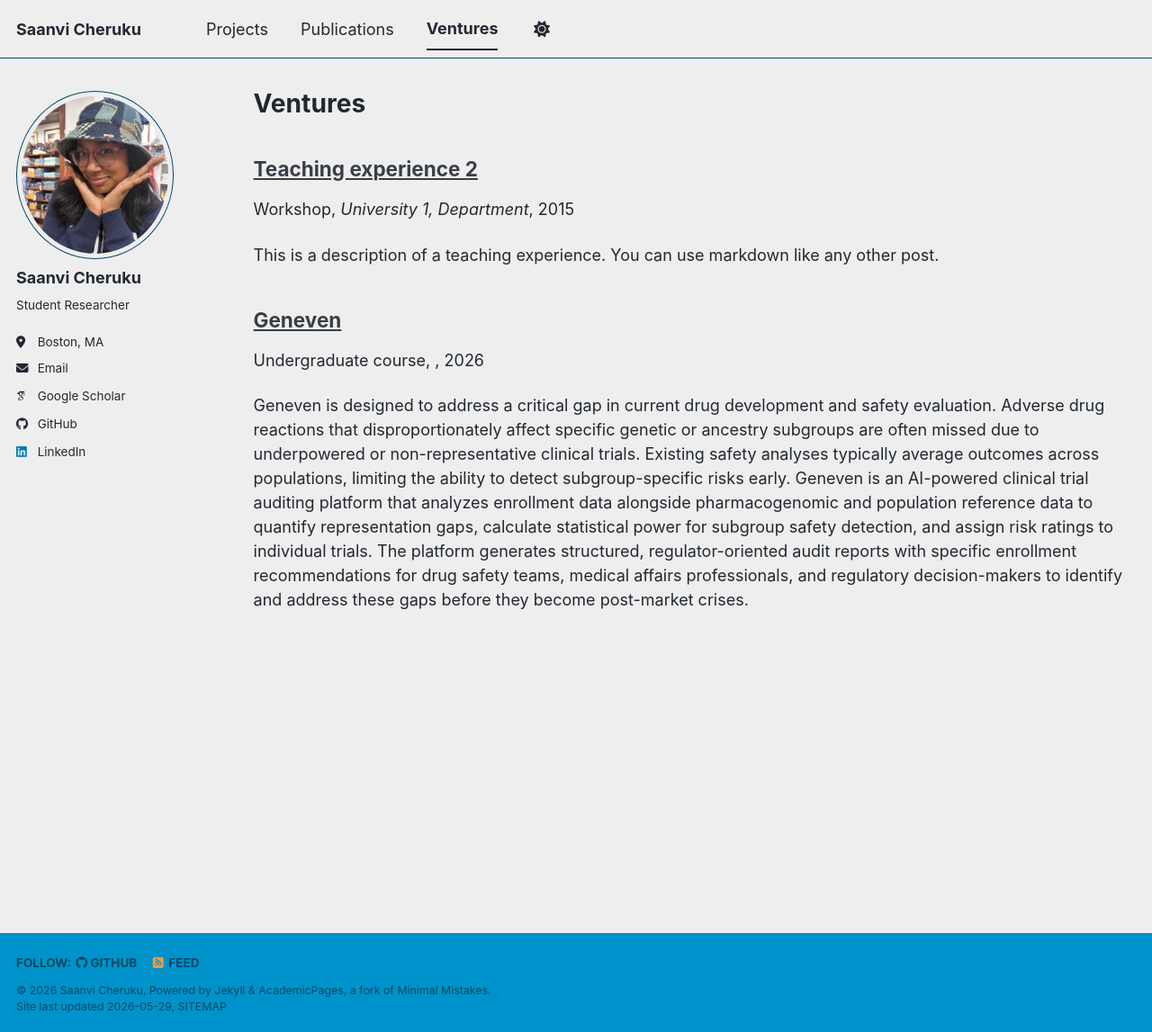
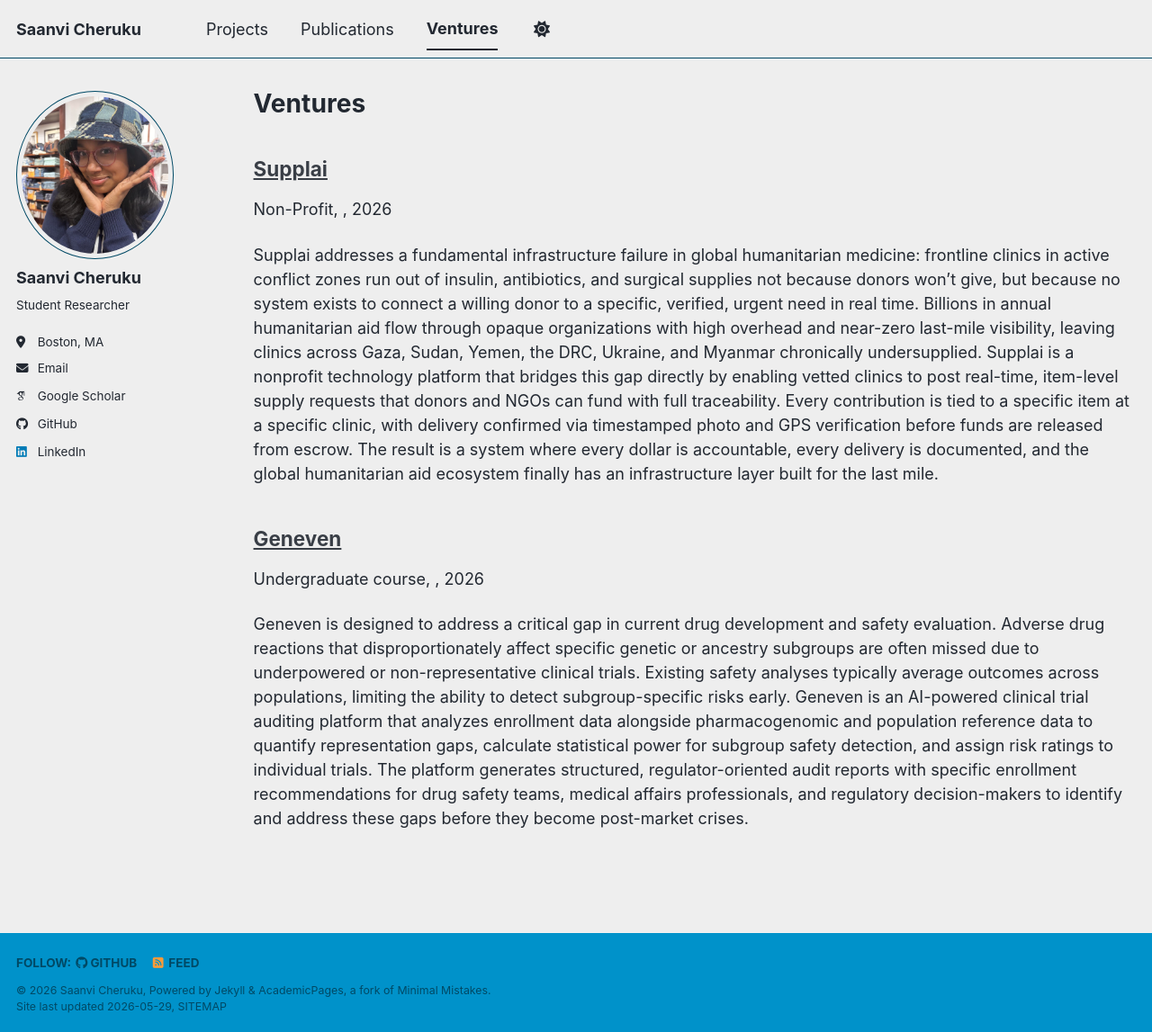
Before and after one commit to strawvivishortcake/strawvivishortcake.github.io, a Jekyll site: the page built from _pages/teaching.html, in a window 1280 px wide and 1147 px high. Shown: the whole window at 90% size. Built offline with Jekyll 4.4.1, drawn with Linux system fonts in a browser that asks for light colours; some web fonts are replaced; a script bundle is joined from its source files by our own code; library files that are not in the unit come from our copies.

Commit message:
Update 2015-spring-teaching-2.md

```diff
--- a/_teaching/2015-spring-teaching-2.md
+++ b/_teaching/2015-spring-teaching-2.md
@@ -1,20 +1,9 @@
 ---
-title: "Teaching experience 2"
+title: "Supplai"
 collection: ventures
-type: "Workshop"
-permalink: /teaching/2015-spring-teaching-1
-venue: "University 1, Department"
-date: 2015-01-01
-location: "City, Country"
+type: "Non-Profit"
+permalink: supplais.wordpress.com
+
 ---
 
-This is a description of a teaching experience. You can use markdown like any other post.
-
-Heading 1
-======
-
-Heading 2
-======
-
-Heading 3
-======
+Supplai addresses a fundamental infrastructure failure in global humanitarian medicine: frontline clinics in active conflict zones run out of insulin, antibiotics, and surgical supplies not because donors won't give, but because no system exists to connect a willing donor to a specific, verified, urgent need in real time. Billions in annual humanitarian aid flow through opaque organizations with high overhead and near-zero last-mile visibility, leaving clinics across Gaza, Sudan, Yemen, the DRC, Ukraine, and Myanmar chronically undersupplied. Supplai is a nonprofit technology platform that bridges this gap directly by enabling vetted clinics to post real-time, item-level supply requests that donors and NGOs can fund with full traceability. Every contribution is tied to a specific item at a specific clinic, with delivery confirmed via timestamped photo and GPS verification before funds are released from escrow. The result is a system where every dollar is accountable, every delivery is documented, and the global humanitarian aid ecosystem finally has an infrastructure layer built for the last mile.
```
